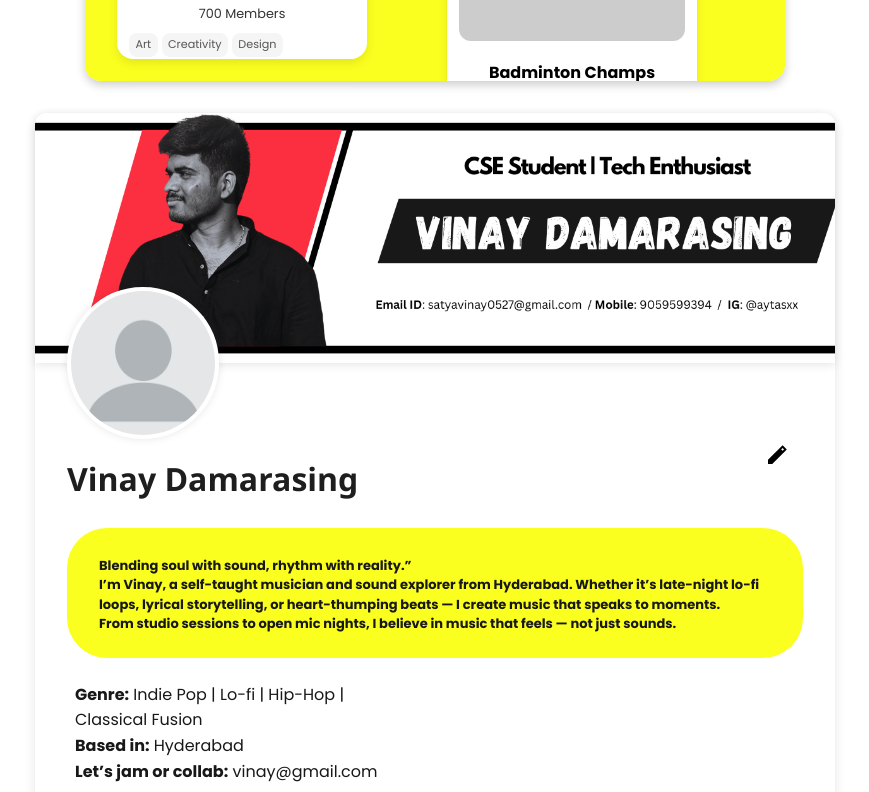
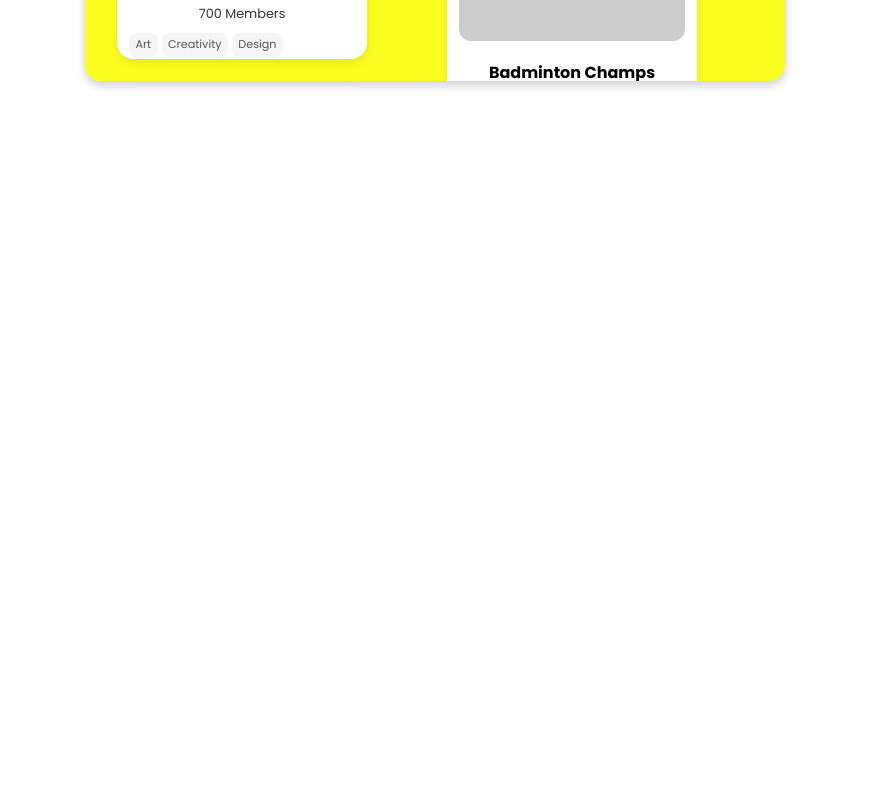
Before and after one commit to satya1844/project-vivid, a React (Vite) app in the folder vivid/: page / in a window 1280 px wide. Shown: the part 2708-3500 px from the top of the page, without its empty margins (205-1074 px from the left). After the commit the page ends 2821 px from the top, so only its background shows below. Built offline with nearby package versions, Linux system fonts and the light colour scheme.

Commit message:
Update App.jsx

```diff
--- a/vivid/src/App.jsx
+++ b/vivid/src/App.jsx
@@ -16,7 +16,7 @@ function App() {
       <Content />
       <CommunityCardsSection />
 
-      < UserdashBoard />
+      {/* < UserdashBoard /> */}
 
     </div>
   );
```
